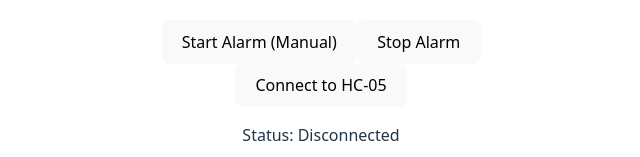
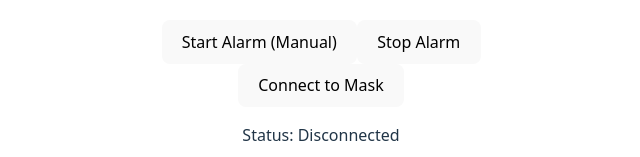
Before and after one commit to LukeMark12/alarm-app-, a React (Vite) app: page / in a window 1280 px wide. Shown: the part 450-607 px from the top of the page, without its empty margins (319-959 px from the left). Built offline with nearby package versions, Linux system fonts and the light colour scheme.

Commit message:
part5 bug fixing (mightwork)

```diff
--- a/src/components/Alarm.tsx
+++ b/src/components/Alarm.tsx
@@ -1,67 +1,70 @@
 import React, { useState, useEffect } from "react";
+
+// Declare Bluetooth device type (for TypeScript compatibility)
+declare global {
+  interface BluetoothDevice {
+    name?: string;
+    gatt?: BluetoothRemoteGATTServer | null;
+  }
+}
 
 const Alarm = () => {
   const [isRinging, setIsRinging] = useState<boolean>(false);
   const [alarmTime, setAlarmTime] = useState<Date | null>(null);
   const [timeLeft, setTimeLeft] = useState<string>("");
   const [status, setStatus] = useState<string>("Disconnected");
-  const [port, setPort] = useState<SerialPort | null>(null);
-  const [writer, setWriter] = useState<WritableStreamDefaultWriter | null>(null);
+  const [bluetoothDevice, setBluetoothDevice] = useState<BluetoothDevice | null>(null);
+  const [writer, setWriter] = useState<WritableStreamDefaultWriter | null>(null); // Bluetooth writer
 
-  // Function to connect to HC-05 via Web Serial API
-  const connectToHC05 = async () => {
+  // Function to connect to the Bluetooth mask (HC-05)
+  const connectToBluetooth = async () => {
     try {
-      if ("serial" in navigator) {
-        const serialPort = await (navigator as any).serial.requestPort();
-        await serialPort.open({ baudRate: 9600 });
-        setPort(serialPort);
-        setStatus("Connected to HC-05");
+      if ("bluetooth" in navigator) {
+        const device = await navigator.bluetooth.requestDevice({
+          filters: [{ name: "HC-05" }], // Or a specific name if you know the HC-05's name
+          optionalServices: ['device_information'], // You can add more services if needed
+        });
 
-        const textWriter = serialPort.writable.getWriter();
-        setWriter(textWriter);
+        const server = await device.gatt?.connect(); // Connect to HC-05
+        const service = await server?.getPrimaryService('device_information'); // Optional service
+        const characteristic = await service?.getCharacteristic('device_name'); // Optional characteristic
+        setBluetoothDevice(device); // Set the connected device
+        setStatus("Connected to Bluetooth Mask");
 
-        console.log("Connected to HC-05!");
+        // Get the writable stream for sending data
+        const writer = device.gatt?.getWriter();
+        setWriter(writer);
       } else {
-        alert("Web Serial API is not supported in this browser.");
+        alert("Web Bluetooth API is not supported in this browser.");
       }
     } catch (error) {
-      console.error("Failed to connect:", error);
-      setStatus("Connection Failed");
+      console.error("Error connecting to Bluetooth:", error);
+      setStatus("Failed to connect to Bluetooth Mask");
     }
   };
 
-  // Function to send data to HC-05
-  const sendDataToHC05 = async (data: string) => {
+  // Function to send commands to the Bluetooth mask (e.g., "ALARM_ON")
+  const sendToMask = async (message: string) => {
     if (writer) {
       const encoder = new TextEncoder();
-      await writer.write(encoder.encode(data));
-      console.log("Sent to HC-05:", data);
+      await writer.write(encoder.encode(message));
+      console.log("Message sent to mask:", message);
     }
   };
 
-  // Trigger alarm (Phone Vibration + Send signal to HC-05)
+  // Trigger alarm and send signal to Bluetooth mask
   const triggerAlarm = async () => {
     setStatus("Alarm triggered!");
+    // Send the ALARM_ON signal to the mask via Bluetooth
+    if (bluetoothDevice) {
+      await sendToMask("ALARM_ON"); // Send ALARM_ON signal to mask
 
-    // Send a signal to HC-05 (e.g., "VIBRATE")
-    await sendDataToHC05("VIBRATE");
-
-    // Phone vibration
-    if ("vibrate" in navigator) {
-      navigator.vibrate(1000); // Vibration for 1 second
-      console.log("Phone vibrated!");
+      // Vibration on phone (optional)
+      if ("vibrate" in navigator) {
+        navigator.vibrate(1000); // Vibration for 1 second
+        console.log("Phone vibrated!");
+      }
     }
-  };
-
-  // Handle alarm time input
-  const handleTimeChange = (e: React.ChangeEvent<HTMLInputElement>) => {
-    const time = e.target.value;
-    const [hours, minutes] = time.split(":").map(Number);
-    const now = new Date();
-    now.setHours(hours, minutes, 0, 0);
-    if (now < new Date()) now.setDate(now.getDate() + 1);
-    setAlarmTime(now);
-    setStatus(`Alarm set for ${now.toLocaleTimeString()}`);
   };
 
   // Countdown to alarm
@@ -83,14 +86,18 @@ const Alarm = () => {
     }
   }, [alarmTime]);
 
-  // Trigger the alarm when it rings
-  useEffect(() => {
-    if (isRinging) {
-      triggerAlarm();
-    }
-  }, [isRinging]);
+  // Handle alarm time input
+  const handleTimeChange = (e: React.ChangeEvent<HTMLInputElement>) => {
+    const time = e.target.value;
+    const [hours, minutes] = time.split(":").map(Number);
+    const now = new Date();
+    now.setHours(hours, minutes, 0, 0);
+    if (now < new Date()) now.setDate(now.getDate() + 1);
+    setAlarmTime(now);
+    setStatus(`Alarm set for ${now.toLocaleTimeString()}`);
+  };
 
-  // Manual alarm controls
+  // Start and stop alarm controls
   const startAlarm = () => setIsRinging(true);
   const stopAlarm = () => {
     setIsRinging(false);
@@ -113,7 +120,7 @@ const Alarm = () => {
         <button onClick={stopAlarm}>Stop Alarm</button>
       </div>
       <div>
-        <button onClick={connectToHC05}>Connect to HC-05</button>
+        <button onClick={connectToBluetooth}>Connect to Mask</button>
       </div>
       <div>
         <p>Status: {status}</p>
```
